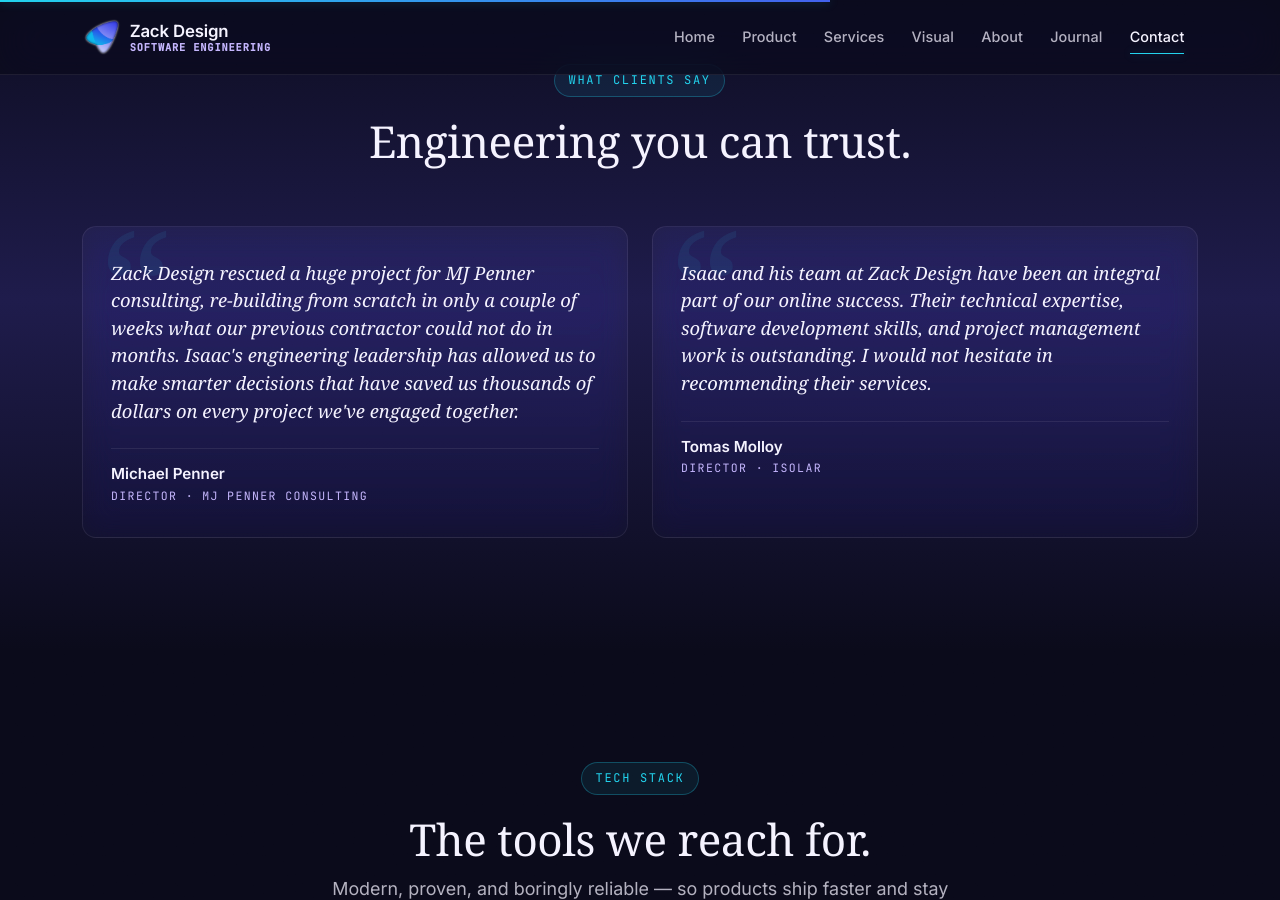
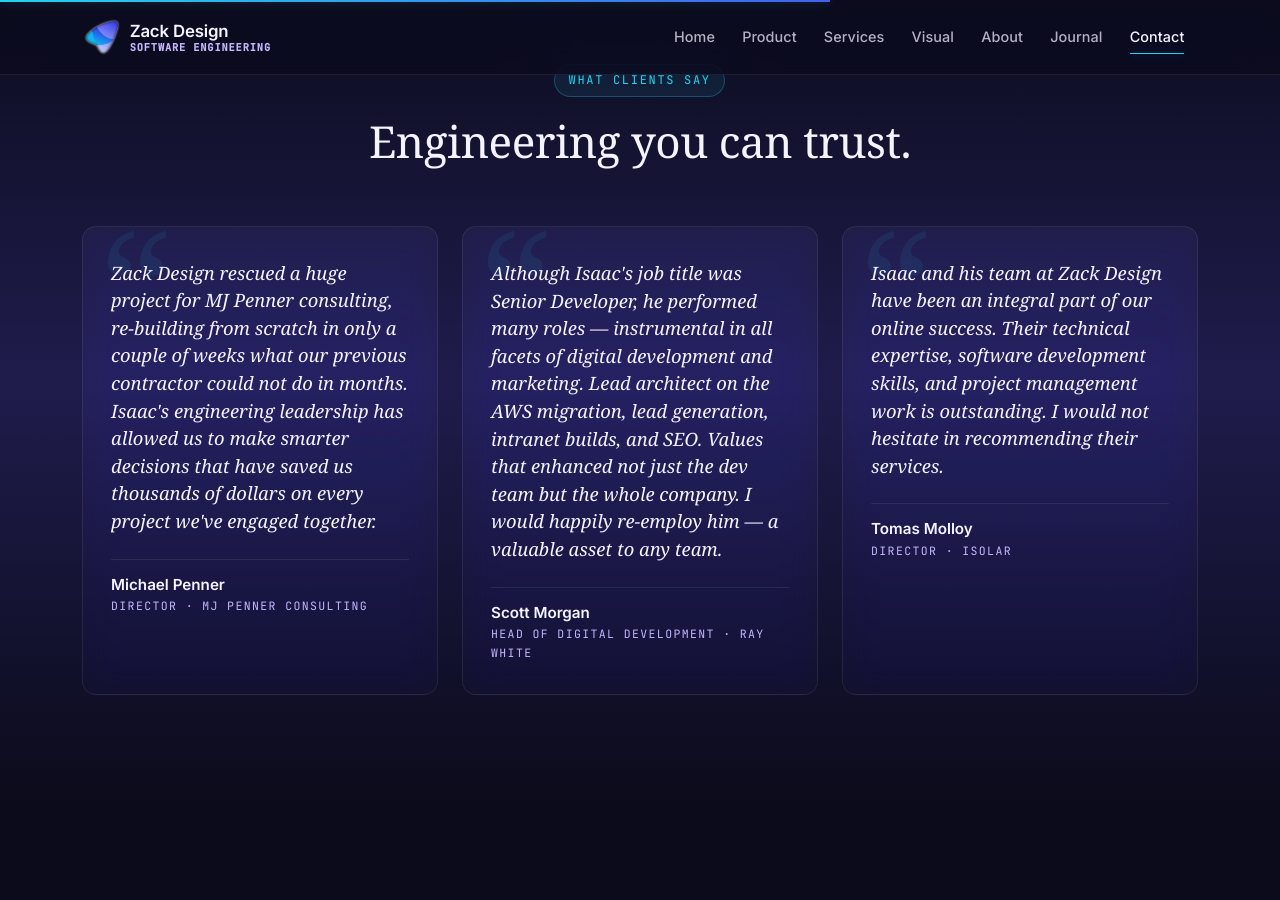
Before and after one commit to zackdesign/zackdesign.github.io, a Jekyll site: the page built from index.html, in a window 1280 px wide and 900 px high, scrolled down 5427 px. Built offline with Jekyll 4.4.1, drawn with Linux system fonts in a browser that asks for light colours; some web fonts are replaced.

Commit message:
feat: Add Scott Morgan reference (Ray White) to testimonials grid
Testimonials now show three voices across a 3-col grid:
Michael Penner, Scott Morgan, Tomas Molloy.

Co-Authored-By: Claude Opus 4.7 (1M context) <noreply@anthropic.com>

```diff
--- a/index.html
+++ b/index.html
@@ -253,7 +253,7 @@ layout: default
       </div>
     </div>
     <div class="row g-4 mt-4" data-stagger="120">
-      <div class="col-lg-6"><div class="testimonial-card reveal-left">
+      <div class="col-lg-4"><div class="testimonial-card reveal-left">
         <div class="testimonial-content">
           <p>Zack Design rescued a huge project for MJ Penner consulting, re-building from scratch in only a couple of weeks what our previous contractor could not do in months. Isaac's engineering leadership has allowed us to make smarter decisions that have saved us thousands of dollars on every project we've engaged together.</p>
         </div>
@@ -264,7 +264,18 @@ layout: default
           </div>
         </div>
       </div></div>
-      <div class="col-lg-6"><div class="testimonial-card reveal-right">
+      <div class="col-lg-4"><div class="testimonial-card reveal">
+        <div class="testimonial-content">
+          <p>Although Isaac's job title was Senior Developer, he performed many roles — instrumental in all facets of digital development and marketing. Lead architect on the AWS migration, lead generation, intranet builds, and SEO. Values that enhanced not just the dev team but the whole company. I would happily re-employ him — a valuable asset to any team.</p>
+        </div>
+        <div class="testimonial-author">
+          <div class="testimonial-info">
+            <h4>Scott Morgan</h4>
+            <p>Head of Digital Development · Ray White</p>
+          </div>
+        </div>
+      </div></div>
+      <div class="col-lg-4"><div class="testimonial-card reveal-right">
         <div class="testimonial-content">
           <p>Isaac and his team at Zack Design have been an integral part of our online success. Their technical expertise, software development skills, and project management work is outstanding. I would not hesitate in recommending their services.</p>
         </div>
```
